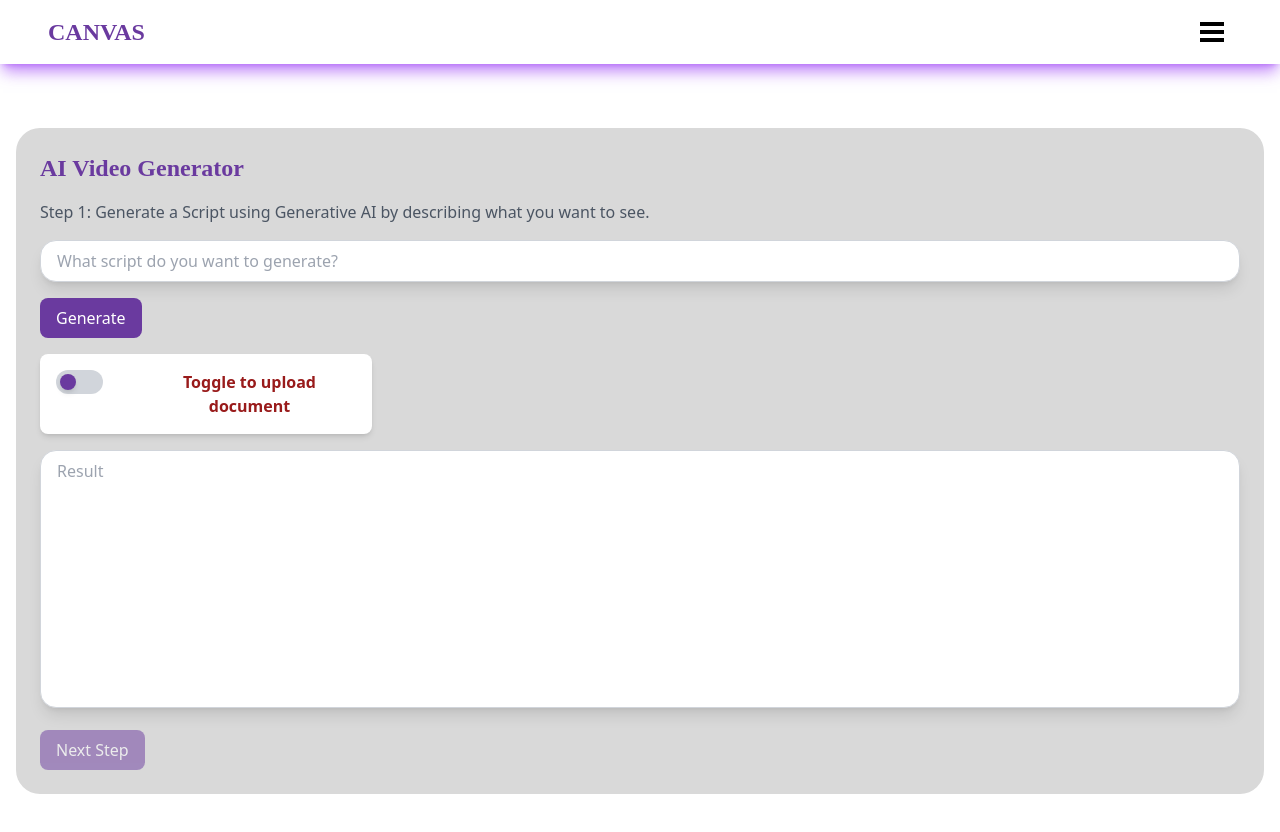
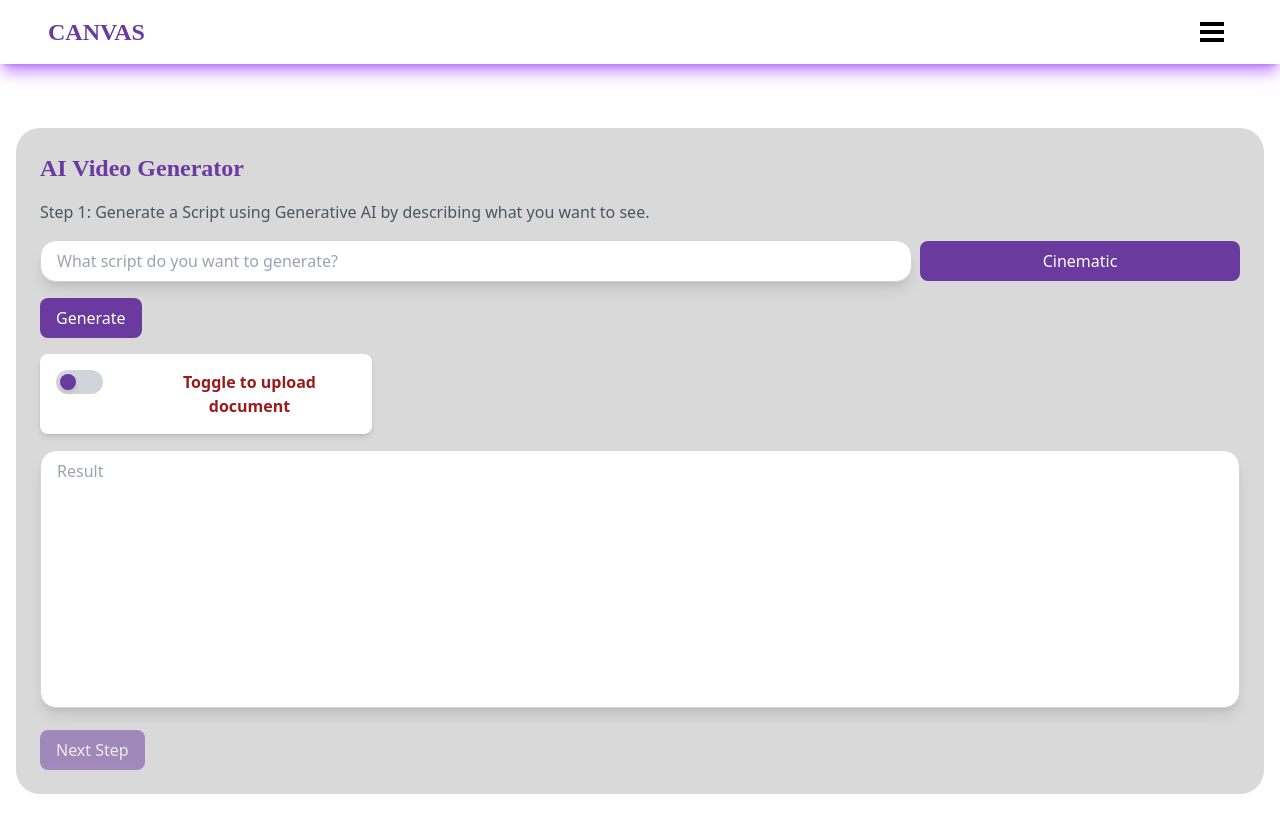
Before and after one commit to Erenyeager31/canvas-FE, a React (Vite) app: page /generator-step-1 in a window 1280 px wide. Shown: the top 832 px of the page. Built offline with nearby package versions, Linux system fonts and the light colour scheme.

Commit message:
Add style guide selection to script generation and update payload structure

```diff
--- a/components/Generator_Step_1.jsx
+++ b/components/Generator_Step_1.jsx
@@ -143,7 +143,18 @@ const Generator_Step_1 = () => {
   const [isLoading, setIsLoading] = useState(false); // For managing loading state
   const [isActive, setIsActive] = useState(false);
   const [fileURL, setURL] = useState(null);
+  const [style_guide, setStyleGuide] = useState("Cinematic");
   const [isNextDisabled, setIsNextDisabled] = useState(true);
+
+  const [isOpen, setIsOpen] = useState(false);
+  const options = ["Historical",
+    "Biography",
+    "Cinematic"];
+
+  const handleSelect = (option) => {
+    setStyleGuide(option);
+    setIsOpen(false);
+  };
 
   const handleFileChange = (event) => {
     const file = event.target.files?.[0];
@@ -184,9 +195,11 @@ const Generator_Step_1 = () => {
     }
     setIsLoading(true);
 
-    const payload = { topic: inputText, userDocURL: fileURL }
+    const payload = { topic: `${inputText}#${style_guide}`, userDocURL: fileURL }
     console.log(payload)
     setURL(null)
+
+    sessionStorage.setItem("style_guide",style_guide);
 
     try {
       // Example API call (replace with your actual endpoint)
@@ -245,7 +258,7 @@ const Generator_Step_1 = () => {
                 Step 1: Generate a Script using Generative AI by describing what
                 you want to see.
               </p>
-              <motion.input
+              {/* <motion.input
                 type="text"
                 placeholder="What script do you want to generate?"
                 value={inputText}
@@ -255,6 +268,43 @@ const Generator_Step_1 = () => {
                 animate={{ x: 0 }}
                 transition={{ type: "spring", stiffness: 120 }}
               />
+             */}
+              <div className="flex space-x-2 items-center bg-inherit">
+                <motion.input
+                  type="text"
+                  placeholder="What script do you want to generate?"
+                  value={inputText}
+                  onChange={(e) => setInputText(e.target.value)}
+                  className="w-full border border-gray-300 rounded-2xl px-4 py-2 shadow-lg focus:ring-2 focus:ring-purple-500 focus:outline-none"
+                  initial={{ x: -100 }}
+                  animate={{ x: 0 }}
+                  transition={{ type: "spring", stiffness: 120 }}
+                />
+                <div className="relative inline-block text-left w-full max-w-xs bg-inherit">
+                  <motion.button
+                    whileHover={{ scale: 1.05 }}
+                    whileTap={{ scale: 0.95 }}
+                    className="w-full px-4 py-2 bg-[#6A3A9F] text-white rounded-lg"
+                    onClick={() => setIsOpen(!isOpen)}
+                  >
+                    {style_guide || "Select a type"}
+                  </motion.button>
+                  {isOpen && (
+                    <div className="absolute mt-2 w-full bg-white border rounded-lg shadow-lg">
+                      {options.map((option) => (
+                        <motion.div
+                          key={option}
+                          whileHover={{ backgroundColor: "#6A3A9F", color: "white" }}
+                          className="px-4 py-2 cursor-pointer"
+                          onClick={() => handleSelect(option)}
+                        >
+                          {option}
+                        </motion.div>
+                      ))}
+                    </div>
+                  )}
+                </div>
+              </div>
               <motion.button
                 onClick={handleGenerate}
                 className="bg-[#6A3A9F] text-white rounded-lg py-2 px-4 hover:bg-purple-700 transition transition-transform transform hover:scale-105"
@@ -265,7 +315,6 @@ const Generator_Step_1 = () => {
               >
                 {isLoading ? "Generating..." : "Generate"}
               </motion.button>
-
               <div className="p-4 rounded-lg w-fit flex flex-col items-center justify-center shadow-md">
                 {/* Toggle Switch */}
                 <div className="w-[300px] flex justify-center align-middle">
@@ -302,17 +351,6 @@ const Generator_Step_1 = () => {
                   </div>
                 )}
               </div>
-
-              {/* <motion.textarea
-                placeholder="Result"
-                rows="10"
-                value={result}
-                readOnly
-                className="w-full border border-gray-300 rounded-2xl px-4 py-2 shadow-lg focus:ring-2 focus:ring-purple-500 focus:outline-none resize-none"
-                initial={{ opacity: 0 }}
-                animate={{ opacity: 1 }}
-                transition={{ duration: 0.6 }}
-              ></motion.textarea> */}
               <motion.textarea
                 placeholder="Result"
                 rows="10"
@@ -325,17 +363,6 @@ const Generator_Step_1 = () => {
               ></motion.textarea>
 
               <div className="mt-2 bg-[#D9D9D9] flex space-x-4">
-                {/* <Link
-                  to={{
-
-                    pathname: "/generator-step-2",
-                    // state: { story: data.story }, // Pass the story here
-                  }}
-                  className="bg-[#6A3A9F] text-white rounded-lg py-2 px-4 hover:bg-purple-700 transition transition-transform transform hover:scale-105"
-                >
-                  Next Step
-                </Link> */}
-
                 <Link
                   to="/generator-step-2"
                   onClick={() => {
@@ -343,9 +370,8 @@ const Generator_Step_1 = () => {
                       localStorage.setItem("generatedScript", result);
                     }
                   }}
-                  className={`bg-[#6A3A9F] text-white rounded-lg py-2 px-4 hover:bg-purple-700 transition transition-transform transform hover:scale-105 ${
-                    isNextDisabled ? "opacity-50 cursor-not-allowed" : ""
-                  }`}
+                  className={`bg-[#6A3A9F] text-white rounded-lg py-2 px-4 hover:bg-purple-700 transition transition-transform transform hover:scale-105 ${isNextDisabled ? "opacity-50 cursor-not-allowed" : ""
+                    }`}
                   disabled={isNextDisabled}
                 >
                   Next Step
--- a/components/Generator_Step_3.jsx
+++ b/components/Generator_Step_3.jsx
@@ -283,12 +283,13 @@ const Generator_Step_3 = () => {
 
       if (!generatedScript) return;
 
+      const style_guide = sessionStorage.getItem("style_guide") || "Cinematic";
       // First API Call: Get prompts
 
       const promptResponse = await fetch(`${BaseUrl}/api/prompts`, {
         method: "POST",
         headers: { "Content-Type": "application/json" },
-        body: JSON.stringify({ story: generatedScript }),
+        body: JSON.stringify({ story: `${generatedScript}#${style_guide}` }),
       });
       const promptData = await promptResponse.json();
       const prompts = promptData.prompts || [];
```
